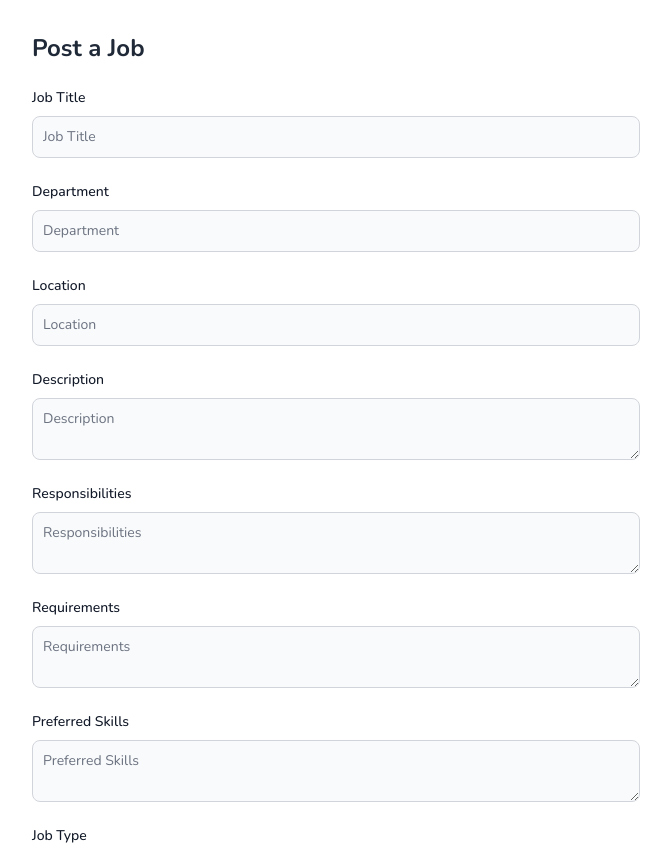
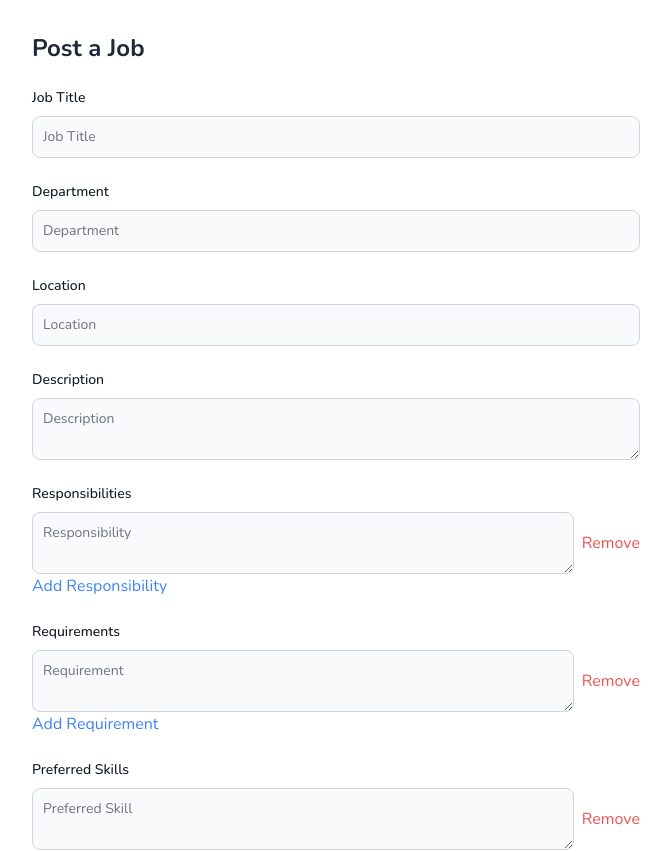
Before and after one commit to Abdulazizgr/SmartRecruit, a React (Vite) app: page /post-job in a window 1280 px wide. Shown: the top 852 px of the page, without its empty margins (304-975 px from the left). Built offline with nearby package versions, Linux system fonts and the light colour scheme.

Commit message:
Added the dynamic for those that required multiple list of things like skills and responsiblity in an array

```diff
--- a/src/pages/TeamLead/PostJob.jsx
+++ b/src/pages/TeamLead/PostJob.jsx
@@ -6,10 +6,26 @@ const PostJob = () => {
     const [department, setDepartment] = useState('');
     const [location, setLocation] = useState('');
     const [description, setDescription] = useState('');
-    const [responsibilities, setResponsibilities] = useState('');
-    const [requirements, setRequirements] = useState('');
-    const [skills, setSkills] = useState('');
+    const [responsibilities, setResponsibilities] = useState(['']);
+    const [requirements, setRequirements] = useState(['']);
+    const [preferredSkills, setPreferredSkills] = useState(['']);
     const [type, setType] = useState('');
+
+    const handleArrayChange = (setter, index, value) => {
+        setter(prev => {
+            const newArray = [...prev];
+            newArray[index] = value;
+            return newArray;
+        });
+    };
+
+    const addArrayItem = (setter) => {
+        setter(prev => [...prev, '']);
+    };
+
+    const removeArrayItem = (setter, index) => {
+        setter(prev => prev.filter((_, i) => i !== index));
+    };
 
     const handleSubmit = async (e) => {
         e.preventDefault();
@@ -21,7 +37,7 @@ const PostJob = () => {
             description,
             responsibilities,
             requirements,
-            preferredSkills: skills,
+            preferredSkills,
             type,
         };
 
@@ -32,9 +48,9 @@ const PostJob = () => {
             setDepartment('');
             setLocation('');
             setDescription('');
-            setResponsibilities('');
-            setRequirements('');
-            setSkills('');
+            setResponsibilities(['']);
+            setRequirements(['']);
+            setPreferredSkills(['']);
             setType('');
         } catch (error) {
             console.error('Error posting job:', error);
@@ -94,36 +110,54 @@ const PostJob = () => {
                 </div>
                 <div>
                     <label htmlFor="responsibilities" className="block mb-2 text-sm font-medium text-gray-900">Responsibilities</label>
+                    {responsibilities.map((item, index) => (
+                        <div key={index} className="flex items-center gap-2">
                             <textarea
-                        id="responsibilities"
-                        value={responsibilities}
-                        onChange={(e) => setResponsibilities(e.target.value)}
-                        placeholder="Responsibilities"
+                                id={`responsibilities-${index}`}
+                                value={item}
+                                onChange={(e) => handleArrayChange(setResponsibilities, index, e.target.value)}
+                                placeholder="Responsibility"
                                 required
                                 className="bg-gray-50 border border-gray-300 text-gray-900 text-sm rounded-lg focus:ring-blue-500 focus:border-blue-500 block w-full p-2.5"
                             />
+                            <button type="button" onClick={() => removeArrayItem(setResponsibilities, index)} className="text-red-500 hover:text-red-700">Remove</button>
+                        </div>
+                    ))}
+                    <button type="button" onClick={() => addArrayItem(setResponsibilities)} className="text-blue-500 hover:text-blue-700">Add Responsibility</button>
                 </div>
                 <div>
                     <label htmlFor="requirements" className="block mb-2 text-sm font-medium text-gray-900">Requirements</label>
+                    {requirements.map((item, index) => (
+                        <div key={index} className="flex items-center gap-2">
                             <textarea
-                        id="requirements"
-                        value={requirements}
-                        onChange={(e) => setRequirements(e.target.value)}
-                        placeholder="Requirements"
+                                id={`requirements-${index}`}
+                                value={item}
+                                onChange={(e) => handleArrayChange(setRequirements, index, e.target.value)}
+                                placeholder="Requirement"
                                 required
                                 className="bg-gray-50 border border-gray-300 text-gray-900 text-sm rounded-lg focus:ring-blue-500 focus:border-blue-500 block w-full p-2.5"
                             />
+                            <button type="button" onClick={() => removeArrayItem(setRequirements, index)} className="text-red-500 hover:text-red-700">Remove</button>
+                        </div>
+                    ))}
+                    <button type="button" onClick={() => addArrayItem(setRequirements)} className="text-blue-500 hover:text-blue-700">Add Requirement</button>
                 </div>
                 <div>
-                    <label htmlFor="skills" className="block mb-2 text-sm font-medium text-gray-900">Preferred Skills</label>
+                    <label htmlFor="preferredSkills" className="block mb-2 text-sm font-medium text-gray-900">Preferred Skills</label>
+                    {preferredSkills.map((item, index) => (
+                        <div key={index} className="flex items-center gap-2">
                             <textarea
-                        id="skills"
-                        value={skills}
-                        onChange={(e) => setSkills(e.target.value)}
-                        placeholder="Preferred Skills"
+                                id={`preferredSkills-${index}`}
+                                value={item}
+                                onChange={(e) => handleArrayChange(setPreferredSkills, index, e.target.value)}
+                                placeholder="Preferred Skill"
                                 required
                                 className="bg-gray-50 border border-gray-300 text-gray-900 text-sm rounded-lg focus:ring-blue-500 focus:border-blue-500 block w-full p-2.5"
                             />
+                            <button type="button" onClick={() => removeArrayItem(setPreferredSkills, index)} className="text-red-500 hover:text-red-700">Remove</button>
+                        </div>
+                    ))}
+                    <button type="button" onClick={() => addArrayItem(setPreferredSkills)} className="text-blue-500 hover:text-blue-700">Add Preferred Skill</button>
                 </div>
                 <div>
                     <label htmlFor="type" className="block mb-2 text-sm font-medium text-gray-900">Job Type</label>
```
Lines whose indentation alone changed are shown as unchanged.
